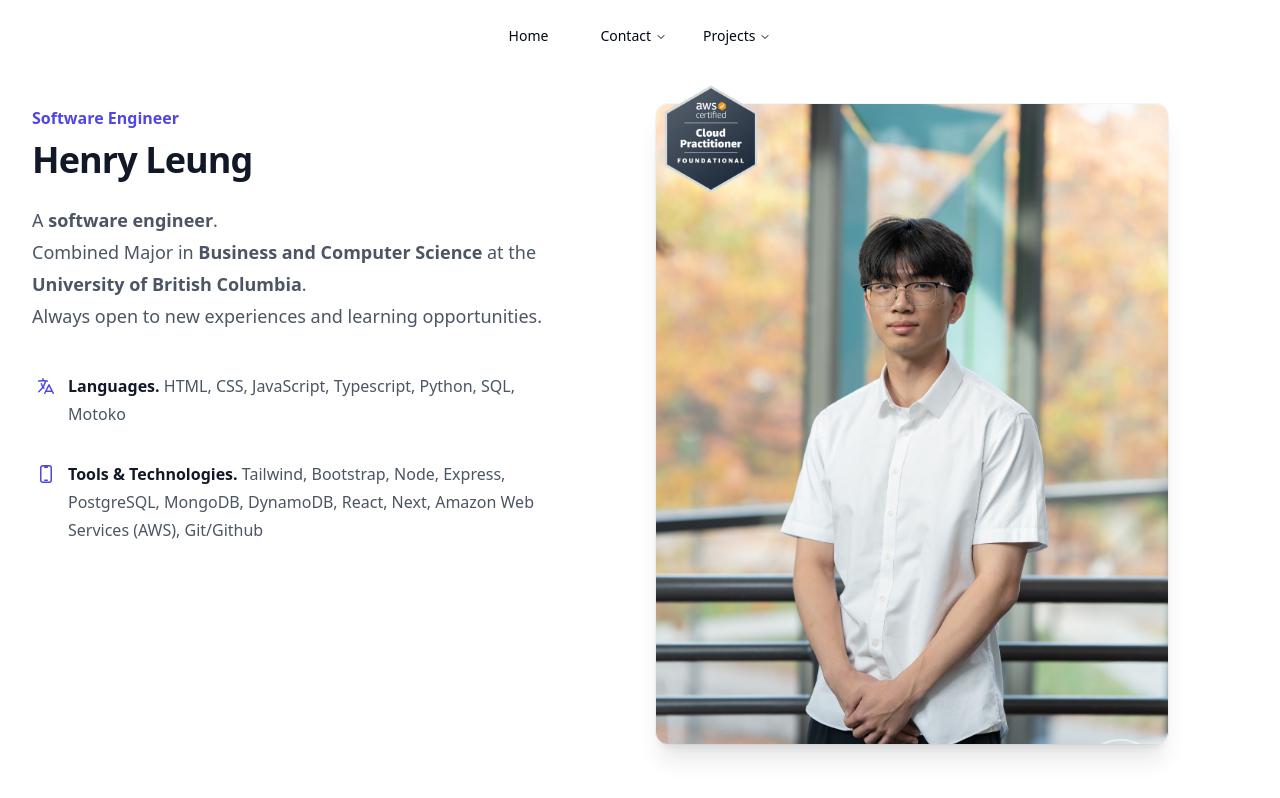
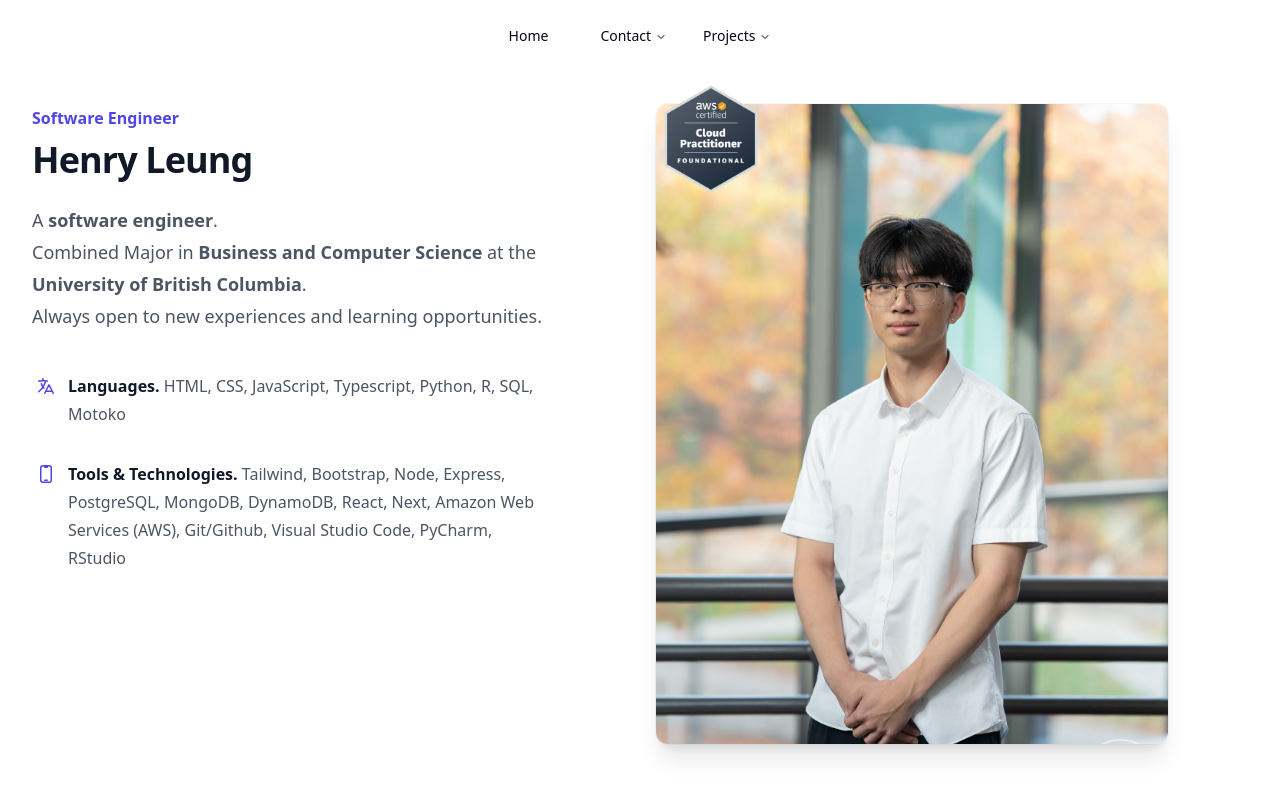
Before and after one commit to HenryLeungJ/personal-website, a Next.js app: page / in a window 1280 px wide. Shown: the top 798 px of the page. Built offline with nearby package versions, Linux system fonts and the light colour scheme.

Commit message:
added tools and technologies

```diff
--- a/src/components/me.tsx
+++ b/src/components/me.tsx
@@ -5,12 +5,12 @@ const features = [
   {
     name: 'Languages.',
     description:
-      'HTML, CSS, JavaScript, Typescript, Python, SQL, Motoko',
+      'HTML, CSS, JavaScript, Typescript, Python, R, SQL, Motoko',
     icon: LanguageIcon,
   },
   {
     name: 'Tools & Technologies.',
-    description: 'Tailwind, Bootstrap, Node, Express, PostgreSQL, MongoDB, DynamoDB, React, Next, Amazon Web Services (AWS), Git/Github',
+    description: 'Tailwind, Bootstrap, Node, Express, PostgreSQL, MongoDB, DynamoDB, React, Next, Amazon Web Services (AWS), Git/Github, Visual Studio Code, PyCharm, RStudio',
     icon: DevicePhoneMobileIcon,
   },
 ]
```
